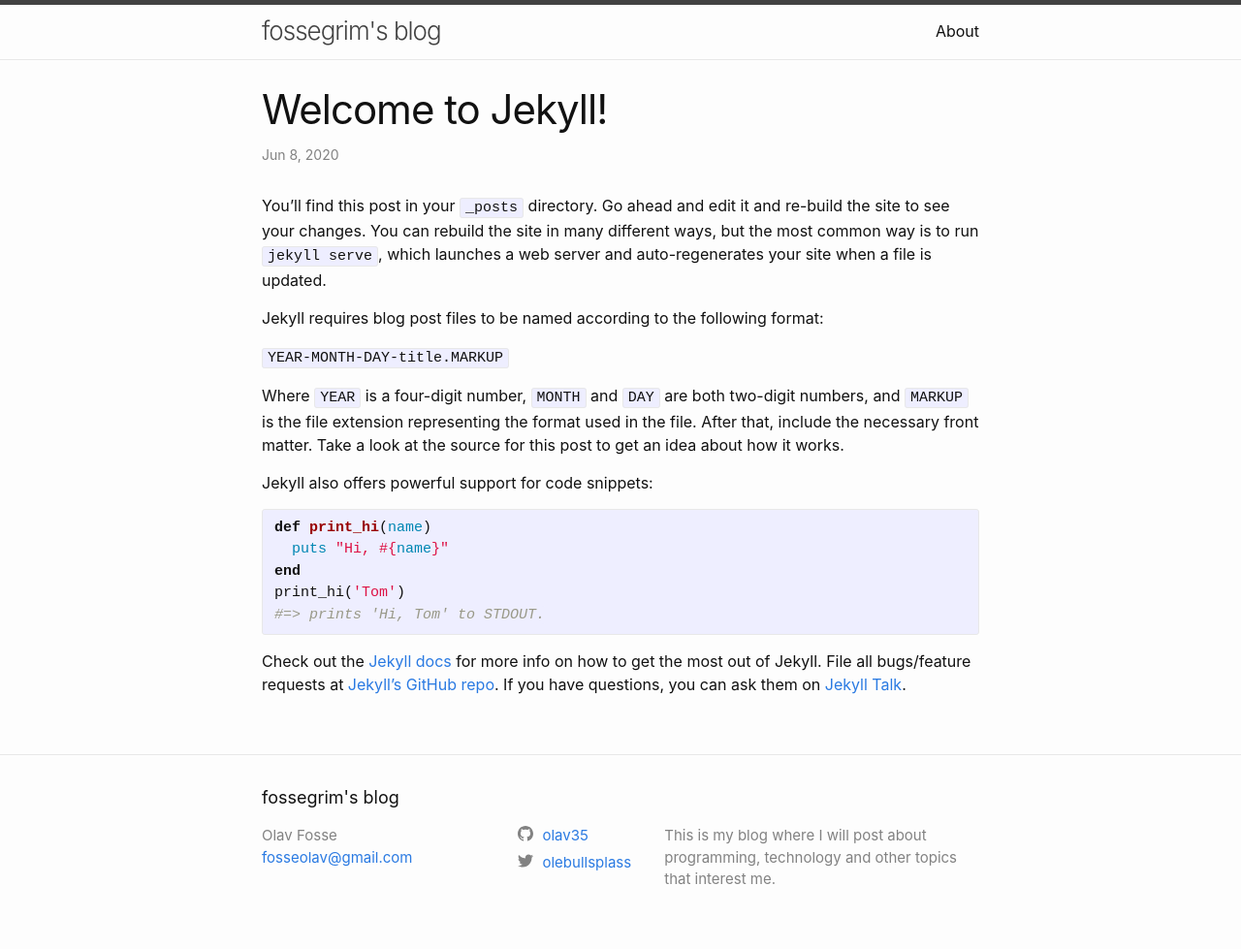
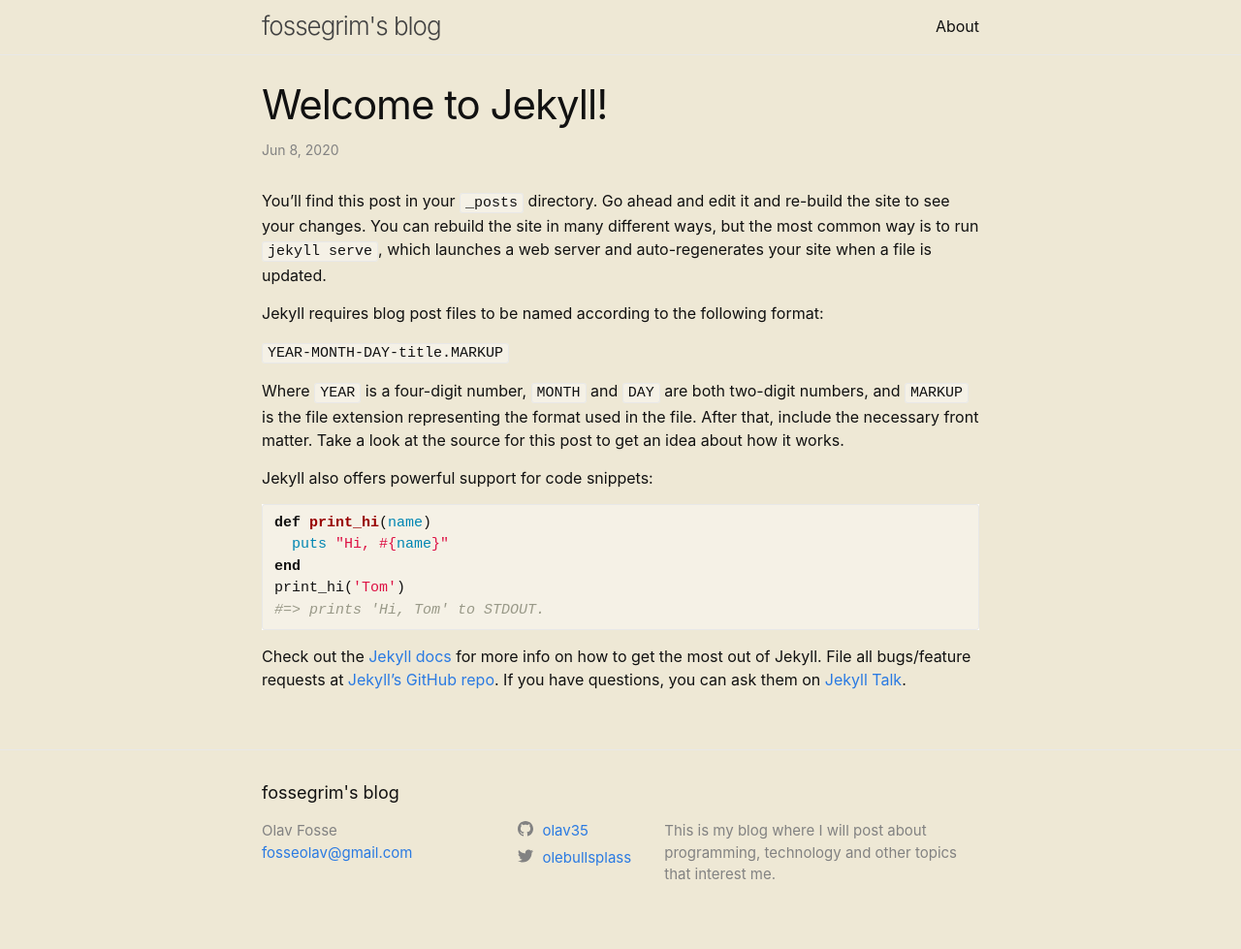
Before and after one commit to fossegrim/fossegr.im, a Jekyll site: the page built from _posts/2020-06-08-welcome-to-jekyll.markdown, in a window 1280 px wide. Shown: the whole page at 97% size. Built offline with Jekyll 4.4.1, drawn with Linux system fonts in a browser that asks for light colours.

Commit message:
Modify colors

```diff
--- a/_sass/minima.scss
+++ b/_sass/minima.scss
@@ -2,7 +2,43 @@
 
 // Define defaults for each variable.
 
+// Default
+///*
 $base-font-family: -apple-system, BlinkMacSystemFont, "Segoe UI", Roboto, Helvetica, Arial, sans-serif, "Apple Color Emoji", "Segoe UI Emoji", "Segoe UI Symbol" !default;
+//@import url('https://cdn.rawgit.com/dreampulse/computer-modern-web-font/master/font/Typewriter/cmun-typewriter.css');
+//$base-font-family: "Computer Modern Typewriter", sans-serif, -apple-system, BlinkMacSystemFont, "Segoe UI", Roboto, Helvetica, Arial, sans-serif, "Apple Color Emoji", "Segoe UI Emoji", "Segoe UI Symbol" !default;
+
+$base-font-size:   16px !default;
+$base-font-weight: 400 !default;
+$small-font-size:  $base-font-size * 0.875 !default;
+$base-line-height: 1.5 !default;
+
+$spacing-unit:     30px !default;
+
+$text-color:       #111 !default;
+//$background-color: #fdfdfd !default;
+$background-color: #eee8d5 !default;
+$brand-color:      #2a7ae2 !default;
+
+$grey-color:       #828282 !default;
+$grey-color-light: lighten($grey-color, 40%) !default;
+$grey-color-dark:  darken($grey-color, 25%) !default;
+
+$table-text-align: left !default;
+
+// Width of the content area
+$content-width:    800px !default;
+
+$on-palm:          600px !default;
+$on-laptop:        800px !default;
+//*/
+
+// Personal
+/*
+@import url('https://cdn.rawgit.com/dreampulse/computer-modern-web-font/master/font/Typewriter/cmun-typewriter.css');
+//@import url('https://cdn.rawgit.com/dreampulse/computer-modern-web-font/master/font/Typewriter Light/cmun-typewriter-light.css');
+//@import url('https://cdn.rawgit.com/dreampulse/computer-modern-web-font/master/font/Typewriter Variable/cmun-typewriter-variable.css');
+$base-font-family: Computer Modern Typewriter, -apple-system, BlinkMacSystemFont, "Segoe UI", Roboto, Helvetica, Arial, sans-serif, "Apple Color Emoji", "Segoe UI Emoji", "Segoe UI Symbol" !default;
 $base-font-size:   16px !default;
 $base-font-weight: 400 !default;
 $small-font-size:  $base-font-size * 0.875 !default;
@@ -19,12 +55,12 @@
 $grey-color-dark:  darken($grey-color, 25%) !default;
 
 $table-text-align: left !default;
-
 // Width of the content area
 $content-width:    800px !default;
 
 $on-palm:          600px !default;
 $on-laptop:        800px !default;
+*/
 
 // Use media queries like this:
 // @include media-query($on-palm) {
--- a/_sass/minima/_base.scss
+++ b/_sass/minima/_base.scss
@@ -151,7 +151,10 @@
   @include relative-font-size(0.9375);
   border: 1px solid $grey-color-light;
   border-radius: 3px;
-  background-color: #eef;
+  //background-color: #eef;
+  //background-color: #e1d7b7;
+  //background-color: #f8f5ed;
+  background-color: #f5f1e6;
 }
 
 code {
--- a/_sass/minima/_layout.scss
+++ b/_sass/minima/_layout.scss
@@ -2,7 +2,7 @@
  * Site header
  */
 .site-header {
-  border-top: 5px solid $grey-color-dark;
+  //border-top: 5px solid $grey-color-dark;
   border-bottom: 1px solid $grey-color-light;
   min-height: $spacing-unit * 1.865;
 
--- a/_sass/minima/_syntax-highlighting.scss
+++ b/_sass/minima/_syntax-highlighting.scss
@@ -6,7 +6,7 @@
   @extend %vertical-rhythm;
 
   .highlighter-rouge & {
-    background: #eef;
+    background: #e1d7b7;
   }
 
   .c     { color: #998; font-style: italic } // Comment
```
